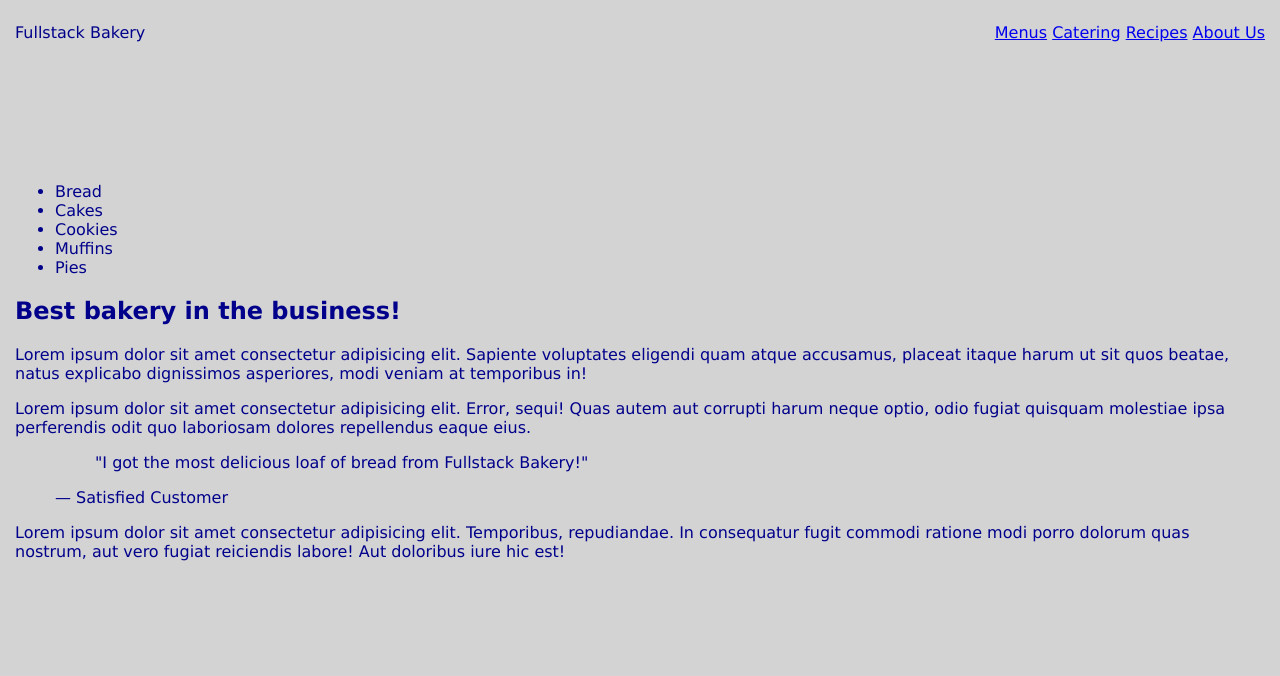
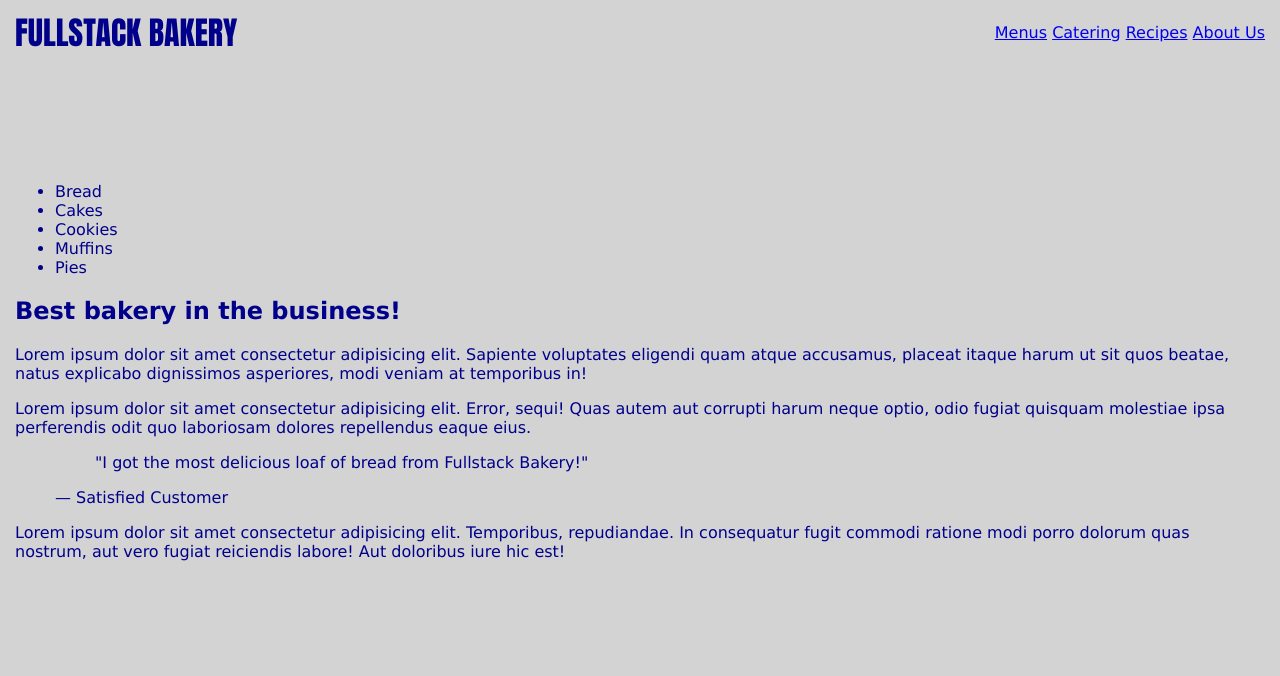
Before and after one commit to torbitj/fullstack-bakery, a plain HTML site: page index.html in a window 1280 px wide. Shown: the top 676 px of the page. Drawn offline with Linux system fonts and the light colour scheme.

Commit message:
Add font styling

```diff
--- a/assets/css/styles.css
+++ b/assets/css/styles.css
@@ -15,3 +15,9 @@ header {
   justify-content: space-between;
   align-items: center;
 }
+
+.brand {
+  font-family: Impact, Haettenschweiler, 'Arial Narrow Bold', sans-serif;
+  font-size: 2em;
+  text-transform: uppercase;
+}
```
